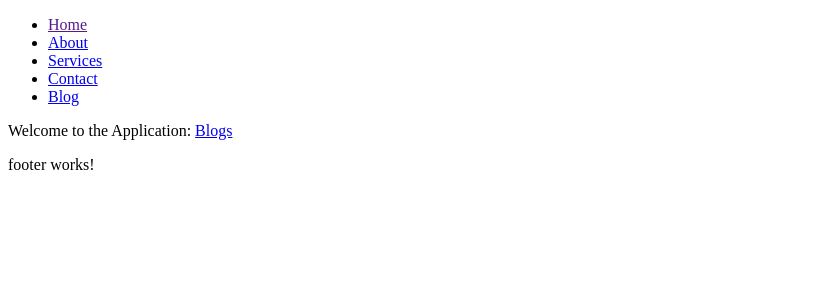
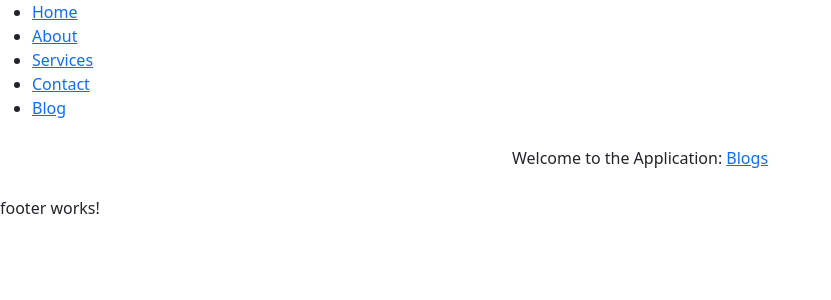
Before and after one commit to thato-c/automatic-computing-machine, an Angular app in the folder TechRepairs/: page / in a window 1280 px wide. Shown: the top 300 px of the page, without its empty margins (0-831 px from the left). Built offline with nearby package versions, Linux system fonts and the light colour scheme.

Commit message:
Add Bootstrap styling

```diff
--- a/TechRepairs/angular.json
+++ b/TechRepairs/angular.json
@@ -27,9 +27,13 @@
               }
             ],
             "styles": [
+              "node_modules/bootstrap/dist/css/bootstrap.min.css",
+              "node_modules/bootstrap-icons/font/bootstrap-icons.css",
               "src/styles.css"
             ],
-            "scripts": []
+            "scripts": [
+              "node_modules/bootstrap/dist/js/bootstrap.bundle.min.js"
+            ]
           },
           "configurations": {
             "production": {
--- a/TechRepairs/src/app/app.component.css
+++ b/TechRepairs/src/app/app.component.css
@@ -0,0 +1,8 @@
+main{
+    display: flex;
+    justify-content: center;
+    align-items: center;
+    flex-direction: column;
+    text-align: center;
+    padding: 10px;
+}
--- a/TechRepairs/src/app/app.component.html
+++ b/TechRepairs/src/app/app.component.html
@@ -1,3 +1,5 @@
 <app-navbar></app-navbar>
-<router-outlet></router-outlet>
+<main>
+    <router-outlet></router-outlet>
+</main>
 <app-footer></app-footer>
```
